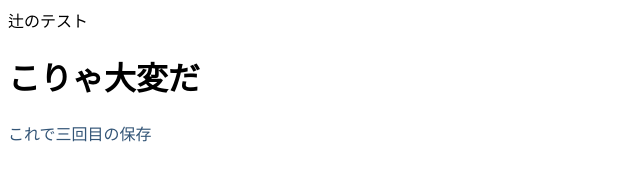
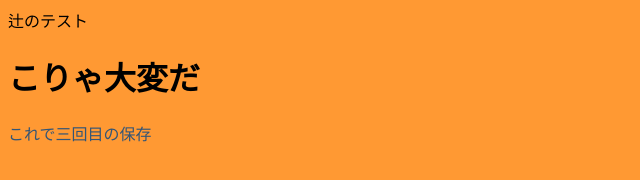
Before and after one commit to t-shota8810/tekitou, a plain HTML site: page index.html in a window 1280 px wide. Shown: the whole page, without its empty margins (0-640 px from the left). Drawn offline with Linux system fonts and the light colour scheme.

Commit message:
Update index.html

```diff
--- a/index.html
+++ b/index.html
@@ -4,7 +4,7 @@
       将太のページ
     </title>
   </head>
-  <body>
+  <body bgcolor = #FF9933>
 辻のテスト<br>
 <H1>こりゃ大変だ</H1>
 <font color = #335577>これで三回目の保存</font>
```
